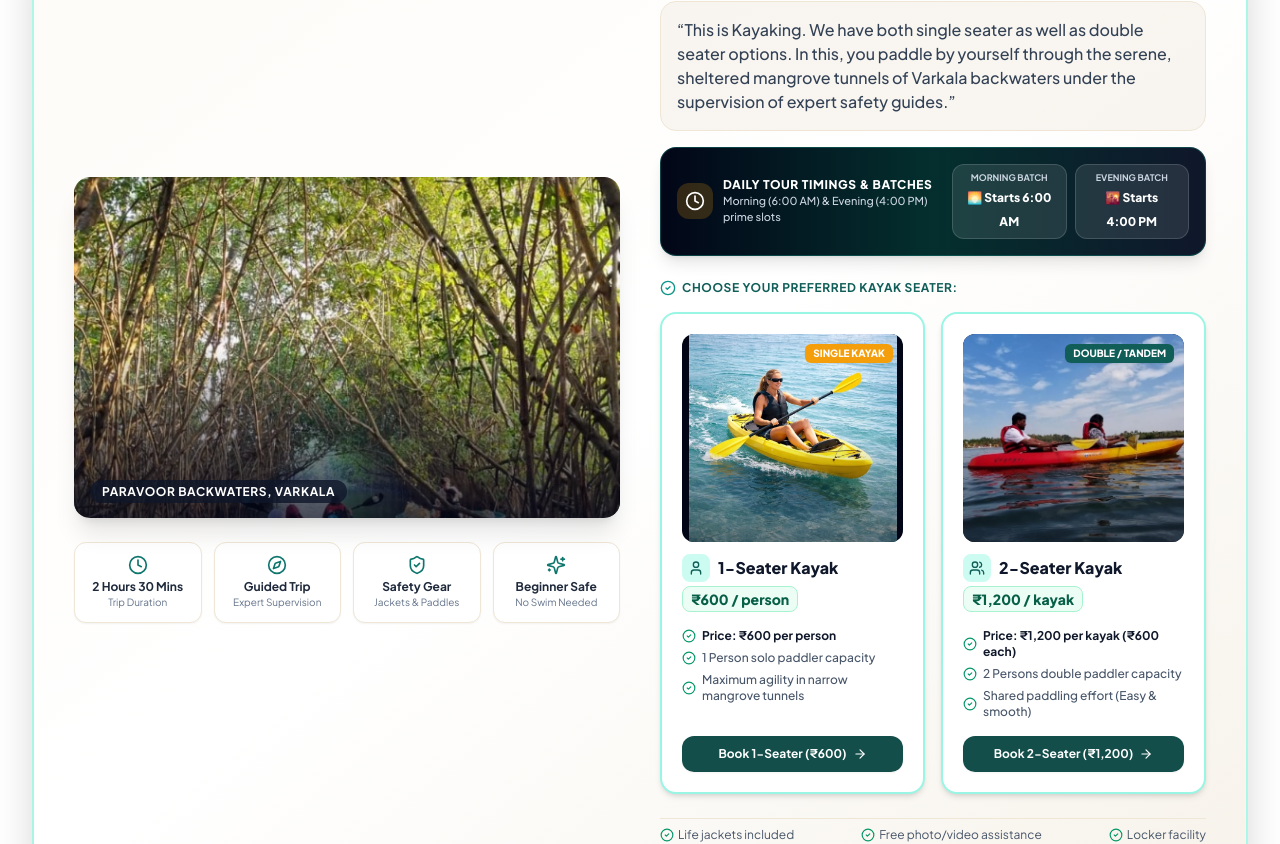
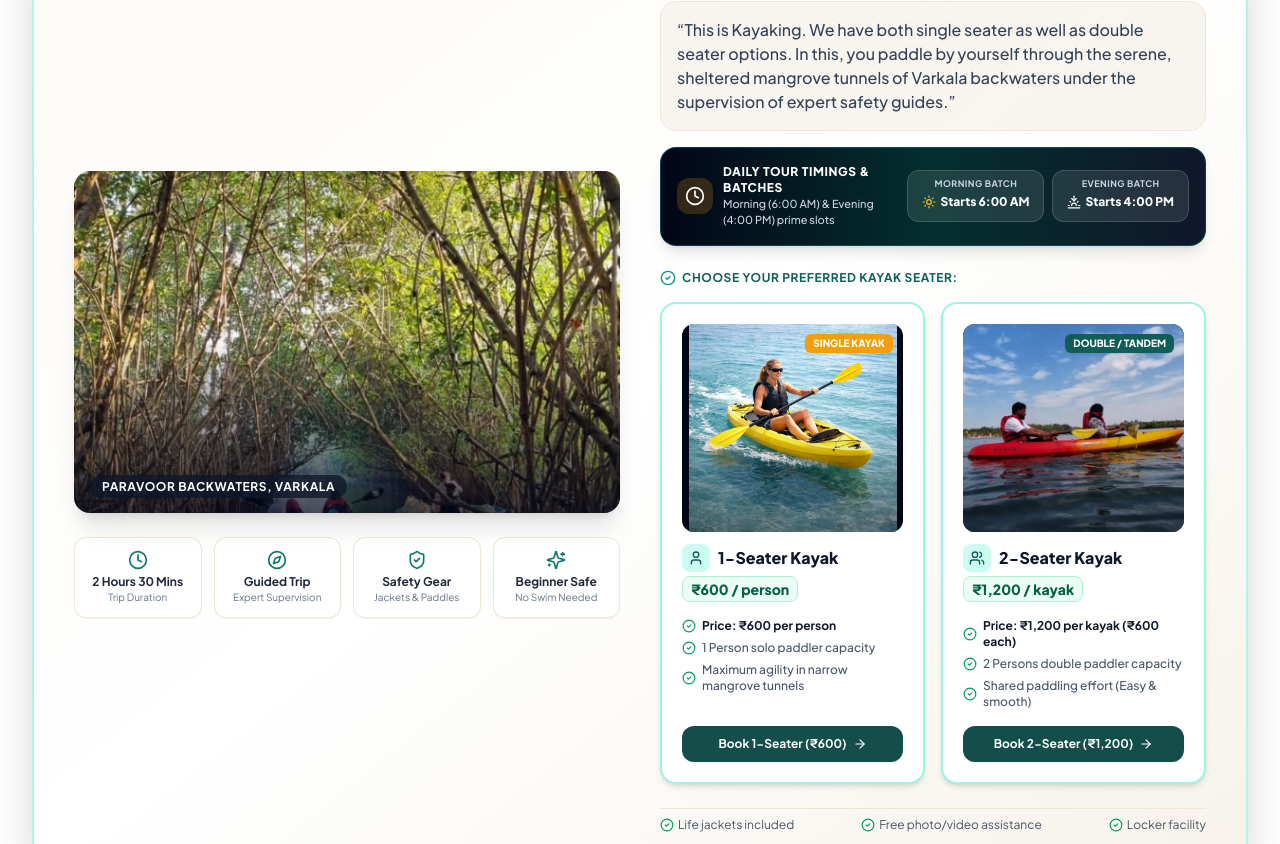
Before and after one commit to IsacSmile/nomadoo-varkala, a React (Vite) app: page / in a window 1280 px wide. Shown: the part 1009-1853 px from the top of the page. Built offline with nearby package versions, Linux system fonts and the light colour scheme; the HTML template or start-up script is replaced by a standard one.

Commit message:
Replace morning/evening batch emojis with Lucide Sun/Sunset vector icons and fix badge text wrapping

```diff
--- a/src/components/BookingSection.tsx
+++ b/src/components/BookingSection.tsx
@@ -1,6 +1,6 @@
 import React, { useState, useRef, useEffect } from 'react';
 import { WHATSAPP_NUMBER } from '../data/nomadooData';
-import { Calendar, Phone, User, Send, CheckCircle2, Shield, Compass, Star, ChevronDown, ChevronLeft, ChevronRight, Clock, Users, Waves } from 'lucide-react';
+import { Calendar, Phone, User, Send, CheckCircle2, Shield, Compass, Star, ChevronDown, ChevronLeft, ChevronRight, Clock, Users, Waves, Sun, Sunset } from 'lucide-react';
 import { WhatsappIcon } from './WhatsappIcon';
 
 interface BookingSectionProps {
@@ -221,10 +221,11 @@ export const BookingSection: React.FC<BookingSectionProps> = ({ selectedActivity
                 {/* Morning Slot Box */}
                 <div className="bg-white/10 backdrop-blur-md p-4 rounded-2xl border border-white/15 hover:border-sunset-400/50 transition-all space-y-1">
                   <div className="flex items-center justify-between text-sunset-300">
-                    <span className="text-xs font-black uppercase tracking-wider flex items-center gap-1">
-                      🌅 Morning Batch
+                    <span className="text-xs font-black uppercase tracking-wider flex items-center gap-1.5">
+                      <Sun className="w-3.5 h-3.5 text-amber-400 shrink-0" />
+                      <span>Morning Batch</span>
                     </span>
-                    <span className="text-[10px] font-extrabold bg-sunset-500/30 px-2 py-0.5 rounded-md text-sunset-200">
+                    <span className="whitespace-nowrap shrink-0 text-[10px] font-extrabold bg-sunset-500/30 px-2 py-0.5 rounded-md text-sunset-200">
                       Starts 6:00 AM
                     </span>
                   </div>
@@ -239,10 +240,11 @@ export const BookingSection: React.FC<BookingSectionProps> = ({ selectedActivity
                 {/* Evening Slot Box */}
                 <div className="bg-white/10 backdrop-blur-md p-4 rounded-2xl border border-white/15 hover:border-sunset-400/50 transition-all space-y-1">
                   <div className="flex items-center justify-between text-sunset-300">
-                    <span className="text-xs font-black uppercase tracking-wider flex items-center gap-1">
-                      🌇 Evening Batch
+                    <span className="text-xs font-black uppercase tracking-wider flex items-center gap-1.5">
+                      <Sunset className="w-3.5 h-3.5 text-sunset-400 shrink-0" />
+                      <span>Evening Batch</span>
                     </span>
-                    <span className="text-[10px] font-extrabold bg-sunset-500/30 px-2 py-0.5 rounded-md text-sunset-200">
+                    <span className="whitespace-nowrap shrink-0 text-[10px] font-extrabold bg-sunset-500/30 px-2 py-0.5 rounded-md text-sunset-200">
                       Starts 4:00 PM
                     </span>
                   </div>
--- a/src/components/KayakingHighlightCard.tsx
+++ b/src/components/KayakingHighlightCard.tsx
@@ -1,5 +1,5 @@
 import React from 'react';
-import { Clock, ShieldCheck, User, Users, Compass, Sparkles, CheckCircle2, ArrowRight } from 'lucide-react';
+import { Clock, ShieldCheck, User, Users, Compass, Sparkles, CheckCircle2, ArrowRight, Sun, Sunset } from 'lucide-react';
 import { MAIN_KAYAKING_ACTIVITY } from '../data/nomadooData';
 
 interface KayakingHighlightCardProps {
@@ -105,12 +105,18 @@ export const KayakingHighlightCard: React.FC<KayakingHighlightCardProps> = ({ on
 
                   <div className="flex items-center gap-2 w-full sm:w-auto">
                     <div className="flex-1 sm:flex-initial bg-white/10 px-3.5 py-1.5 rounded-xl border border-white/15 text-center">
-                      <span className="text-[9px] text-slate-300 uppercase font-bold block">Morning Batch</span>
-                      <span className="text-xs font-black text-white">🌅 Starts 6:00 AM</span>
+                      <span className="text-[9px] text-slate-300 uppercase font-bold tracking-wider block">Morning Batch</span>
+                      <span className="whitespace-nowrap text-xs font-black text-white inline-flex items-center justify-center gap-1">
+                        <Sun className="w-3.5 h-3.5 text-amber-400 shrink-0" />
+                        <span>Starts 6:00 AM</span>
+                      </span>
                     </div>
                     <div className="flex-1 sm:flex-initial bg-white/10 px-3.5 py-1.5 rounded-xl border border-white/15 text-center">
-                      <span className="text-[9px] text-slate-300 uppercase font-bold block">Evening Batch</span>
-                      <span className="text-xs font-black text-white">🌇 Starts 4:00 PM</span>
+                      <span className="text-[9px] text-slate-300 uppercase font-bold tracking-wider block">Evening Batch</span>
+                      <span className="whitespace-nowrap text-xs font-black text-white inline-flex items-center justify-center gap-1">
+                        <Sunset className="w-3.5 h-3.5 text-sunset-400 shrink-0" />
+                        <span>Starts 4:00 PM</span>
+                      </span>
                     </div>
                   </div>
                 </div>
```
Also changed, not shown: 1 other file (tests, documents, lock files or other folders).
